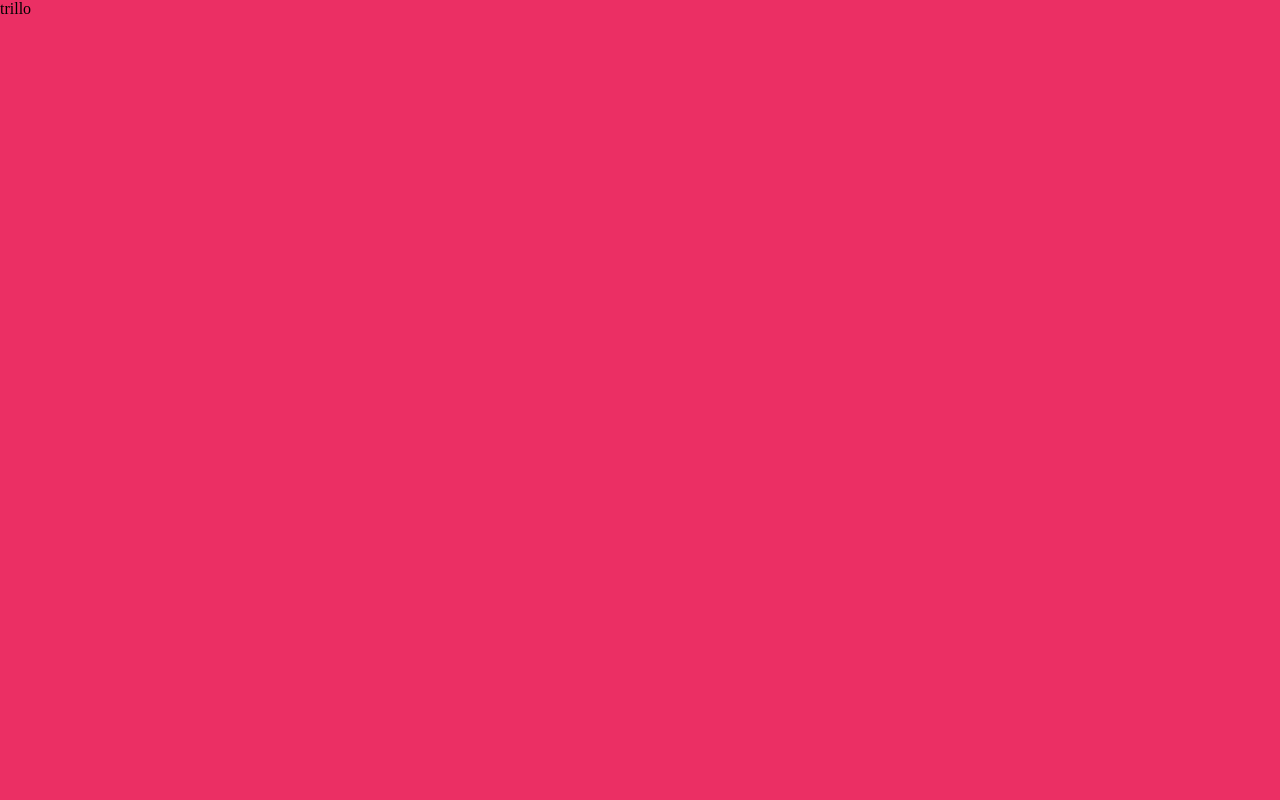
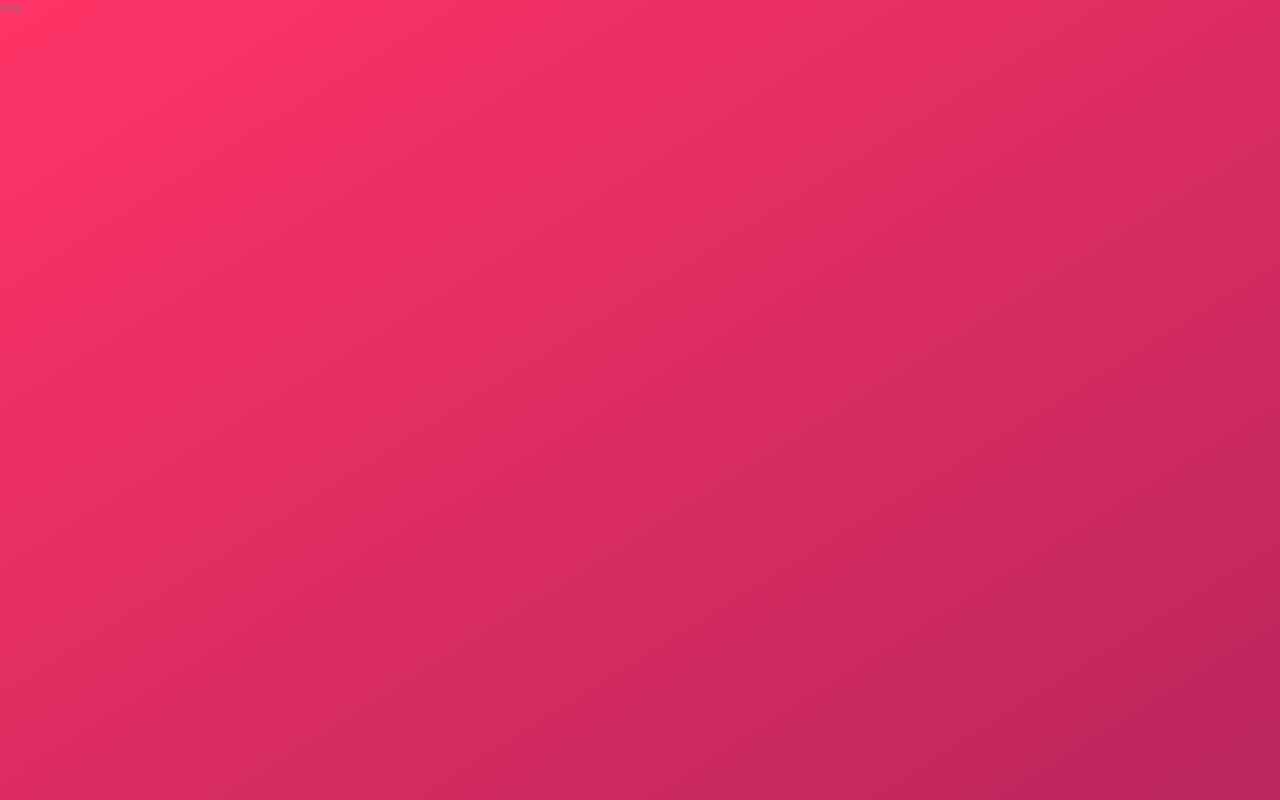
Before and after one commit to tejareddy1829/trillo-project, a website: page index.html in a window 1280 px wide. Drawn offline with nearby package versions, Linux system fonts and the light colour scheme.

Commit message:
base-css

```diff
--- /dev/null
+++ b/sass/_base.scss
@@ -0,0 +1,44 @@
+:root {
+    --color-primary:  #eb2f64;
+    --color-primary-light:  #FF3366;
+    --color-primary-dark:  #BA265D;
+
+    --color-grey-light-1: #faf9f9;
+    --color-grey-light-2: #f4f2f2;
+    --color-grey-light-3: #f0eeee;
+    --color-grey-light-4: #ccc;
+
+    --color-grey-dark-1: #333;
+    --color-grey-dark-2: #777;
+    --color-grey-dark-3: #999;
+}
+
+* {
+    margin: 0;
+    padding: 0;
+}
+
+*,
+*::before,
+*::after {
+    box-sizing: inherit;
+
+}
+
+html {
+    box-sizing: border-box;
+    font-size: 62.5%;
+}
+
+
+body {
+   font-family: 'open sans', sans-serif;
+   font-weight: 400;
+   line-height: 1.6;
+   color: var(--color-grey-dark-2);
+   background-image: linear-gradient(to right bottom, var(--color-primary-light), var(--color-primary-dark));
+   background-size: cover;
+   background-repeat: no-repeat;
+
+   min-height: 100vh;
+}
--- a/sass/main.scss
+++ b/sass/main.scss
@@ -1,26 +1,3 @@
-/*
-COLOURS
-
-primary: #eb2f64
-primary light : #FF3366
-primary dark: #BA265D
-
-grey light 1: #faf9f9
-grey light 2: #f4f2f2
-grey light 3: #f0eeee
-grey light 4: #ccc
-
-grey dark 1: #333
-grey dark 2: #777
-grey dark 3: #999
-
-*/
-
-* {
-    margin: 0;
-    padding: 0;
-}
-
-body {
-    background-color:  #eb2f64 ;
-}
+@import "base";
+@import "components";
+@import "layout";
```
Also changed, not shown: css/style.css, sass/_components.scss (added), sass/_layout.scss (added).
